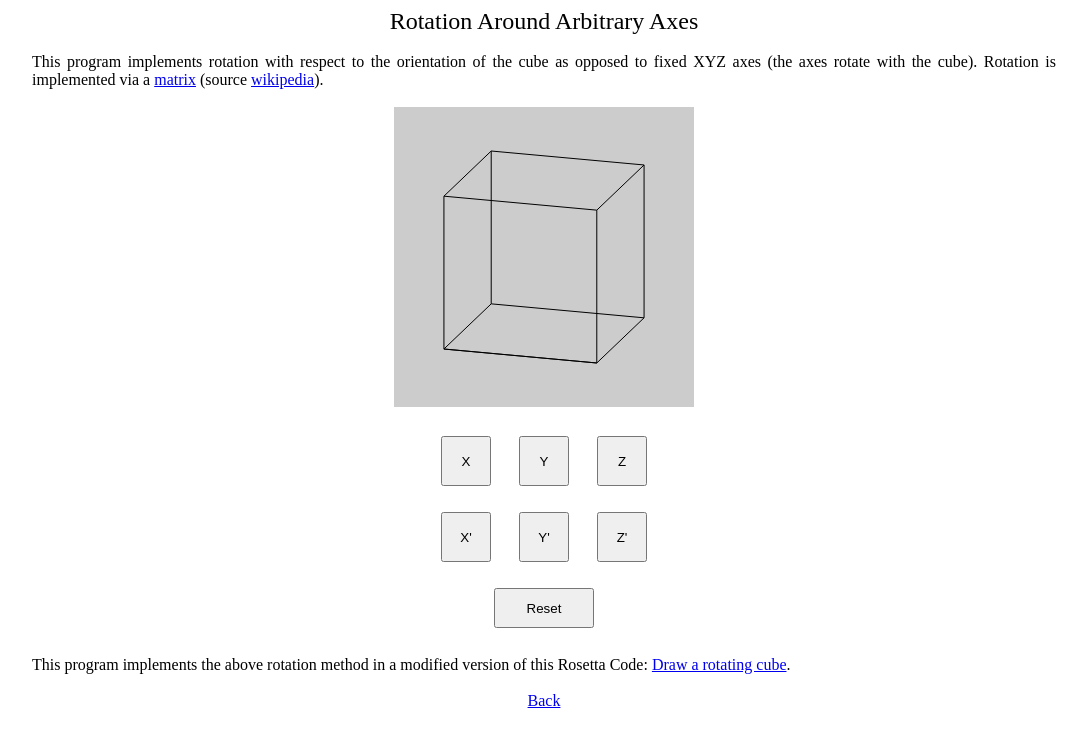
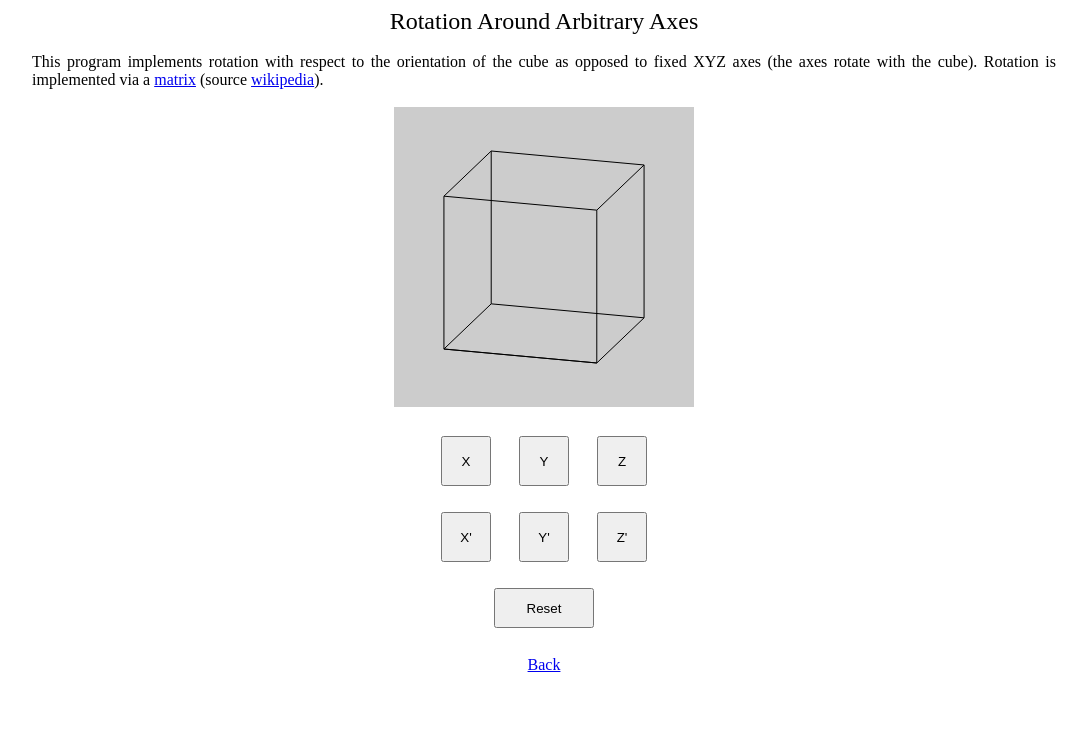
Before and after one commit to mfeather1/Simple3DRotation, a plain HTML site: page cube_rotation2b.html in a window 1280 px wide. Shown: the whole page, without its empty margins (96-1183 px from the left). Drawn offline with Linux system fonts and the light colour scheme.

Commit message:
Add files via upload

```diff
--- a/cube_rotation2b.html
+++ b/cube_rotation2b.html
@@ -48,10 +48,6 @@ Rotation is implemented via a <a href=rotation2.png>matrix</a> (source
  </tr>
  <tr height=5>
 </table>
-<br>
-<p>This program implements the above rotation method in a modified version of this Rosetta Code:
-<a target=_blank href=https://rosettacode.org/wiki/Draw_a_rotating_cube#JavaScript>Draw a rotating cube</a>.
-</p>
 <br>
 <a href="javascript: history.go(-1)">Back</a>
 <br><br>
```
